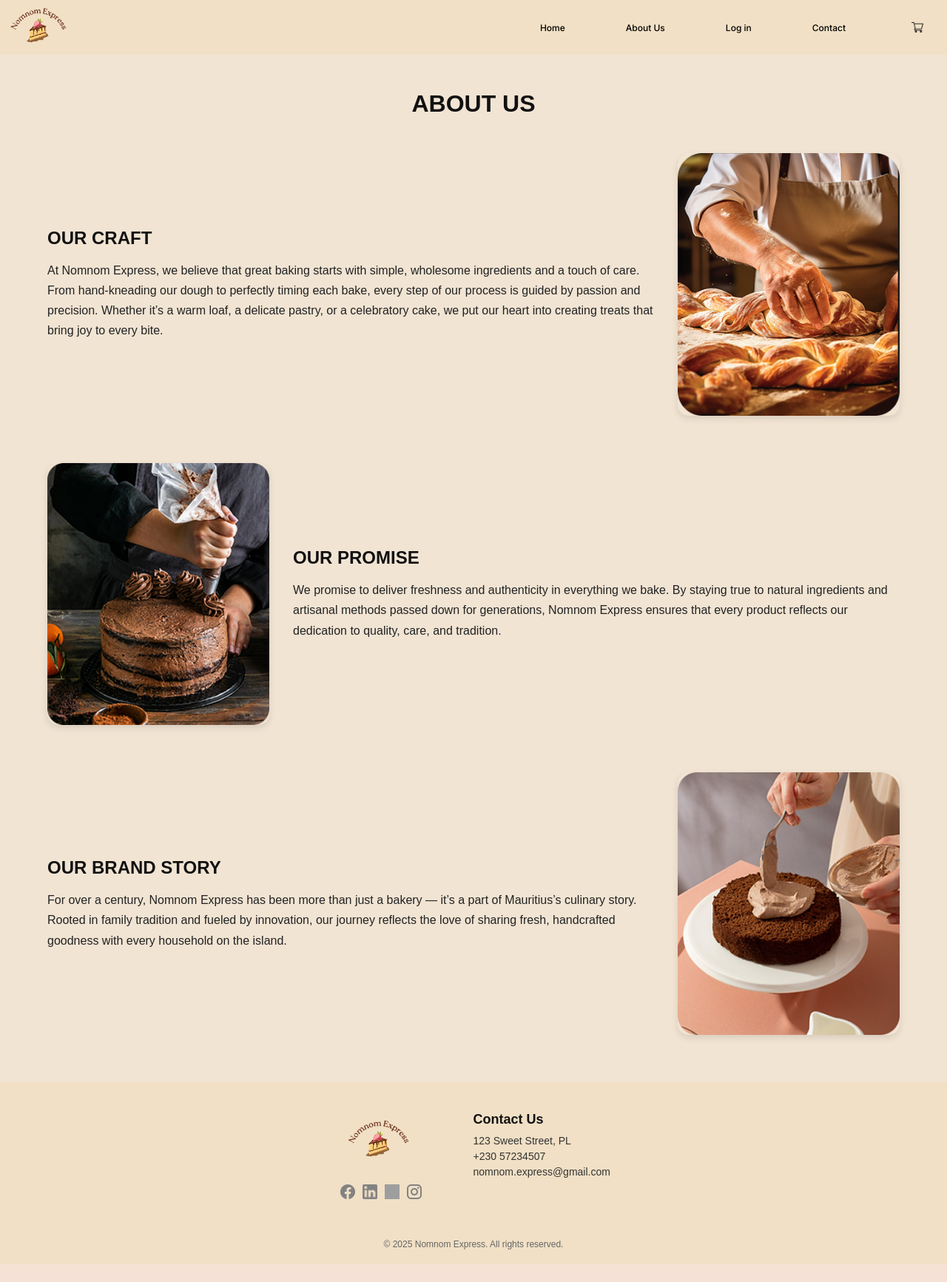
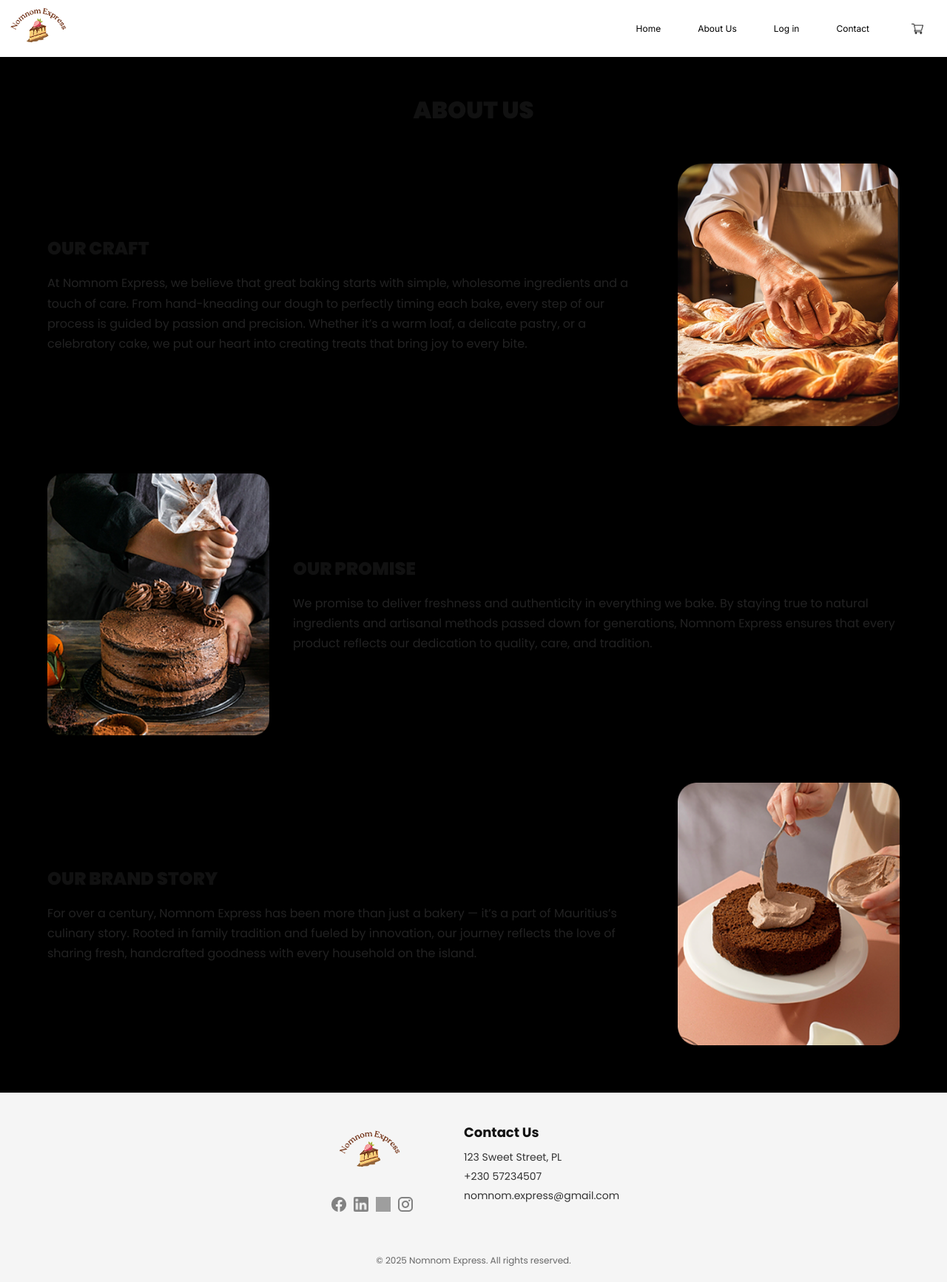
Before and after one commit to Sunhaloo/testing_django, a Django app: page /about_us/ in a window 1280 px wide. Shown: the whole page at 74% size. Before the commit the page ends 1709 px from the top, so only its background shows below. Run offline with Django 5.2, Linux system fonts and the light colour scheme; grey boxes are pictures that could not be loaded.

Commit message:
A + U: Created New `sunhaloo_temp` Branch For Making Changes To CSS
I am creating the new temporary branch so that I will be able to make
changes the to the CSS freely without worrying about destroying
anything.

```diff
--- a/NomNom/about_us/static/about_us/style.css
+++ b/NomNom/about_us/static/about_us/style.css
@@ -1,9 +1,10 @@
 body {
-  font-family: Arial, Helvetica, sans-serif;
   margin: 0;
   padding: 0;
-  background-color: #f1e4d3;
-  color: #111;
+  /* background-color: #f1e4d3; */
+  background-color: #000000;
+  color: #111111;
+  font-family: "Poppins", sans-serif;
 }
 
 .about-section {
@@ -49,7 +50,6 @@ body {
   box-shadow: 0 4px 10px rgba(0, 0, 0, 0.1);
 }
 
-
 @media (max-width: 900px) {
   .about-block,
   .about-block.reverse {
--- a/NomNom/cart/static/cart/style.css
+++ b/NomNom/cart/static/cart/style.css
@@ -3,14 +3,10 @@
   margin: 0;
   padding: 0;
   box-sizing: border-box;
-  font-family: Arial, sans-serif;
+  font-family: "Poppins", sans-serif;
 }
 
 /* HEADER & FOOTER BACKGROUND */
-header,
-footer {
-  background-color: #EEDDC9 !important;
-}
 
 /* MAIN CONTAINER */
 .main-cart-container {
--- a/NomNom/contact/static/contact/style.css
+++ b/NomNom/contact/static/contact/style.css
@@ -3,13 +3,7 @@
   margin: 0;
   padding: 0;
   box-sizing: border-box;
-  font-family: Arial, sans-serif;
-}
-
-/* HEADER & FOOTER COLORS */
-header,
-footer {
-  background-color: #f1e0c5 !important; /* light beige tone */
+  font-family: "Poppins", sans-serif;
 }
 
 /* PAGE LAYOUT */
--- a/NomNom/landing/static/landing/style.css
+++ b/NomNom/landing/static/landing/style.css
@@ -9,42 +9,6 @@ body {
   font-family: "Poppins", sans-serif;
   background-color: #e8dbc7;
   color: #222;
-}
-
-/* Header */
-.navbar {
-  display: flex;
-  justify-content: space-between;
-  align-items: center;
-  background-color: #fff;
-  padding: 1rem 3rem;
-  box-shadow: 0 2px 5px rgba(0, 0, 0, 0.1);
-}
-
-.logo {
-  display: flex;
-  align-items: center;
-  gap: 0.5rem;
-}
-
-.logo img {
-  height: 80px;
-}
-
-nav ul {
-  list-style: none;
-  display: flex;
-  gap: 2rem;
-}
-
-nav a {
-  text-decoration: none;
-  color: #000;
-  font-weight: 500;
-}
-
-nav a:hover {
-  color: #b55a30;
 }
 
 /* Hero Section */
```
